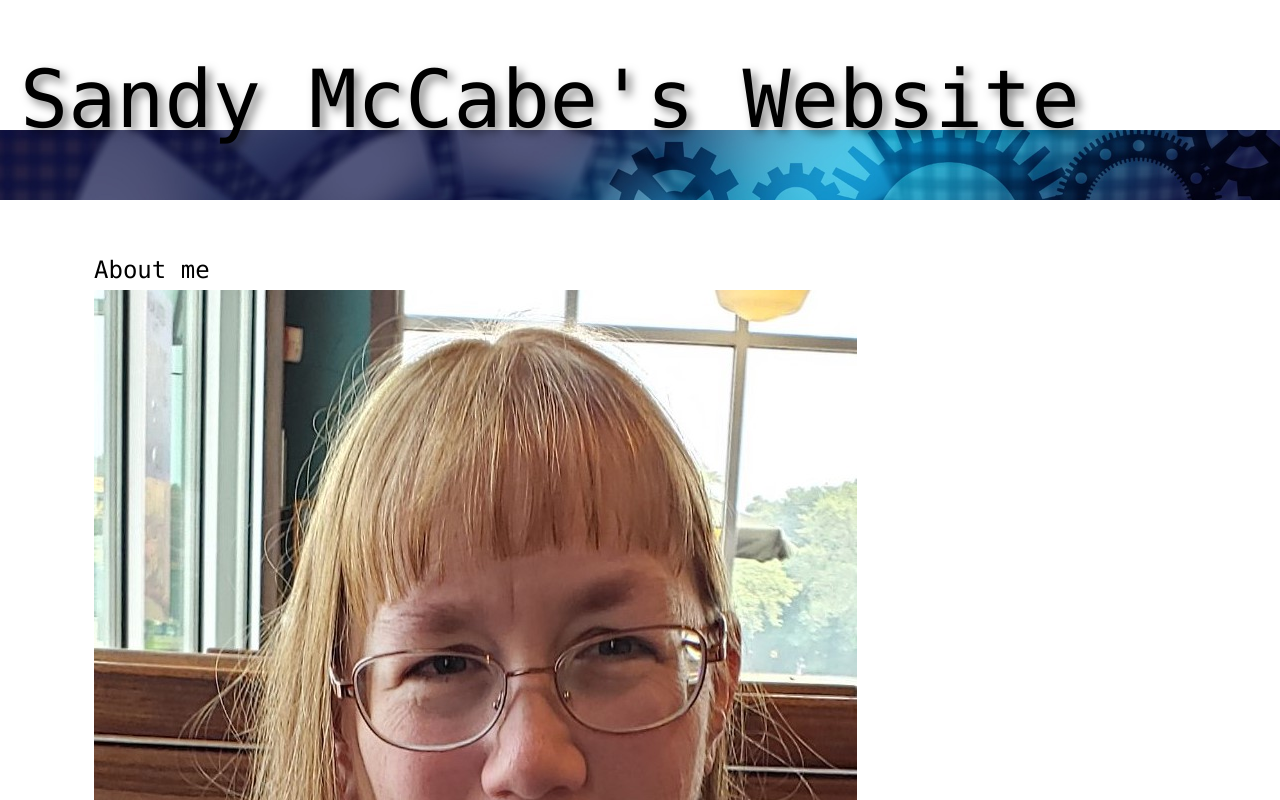
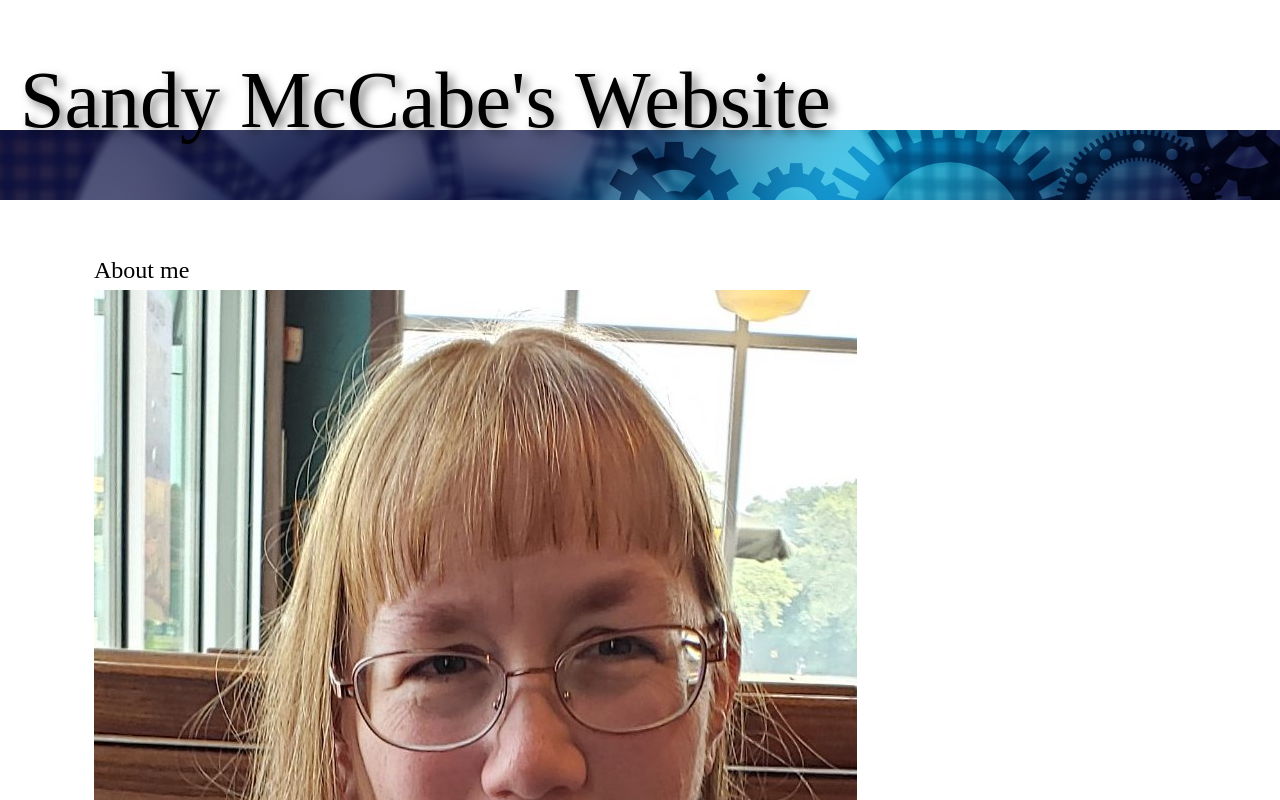
Before and after one commit to SandyMcCabe/sandy-website, a React (Create React App) app in the folder client/: page / in a window 1280 px wide. Shown: the top 800 px of the page. Built offline with nearby package versions, Linux system fonts and the light colour scheme; a web font is replaced by a local one.

Commit message:
lastest adjustments

```diff
--- a/client/src/components/About/index.js
+++ b/client/src/components/About/index.js
@@ -1,5 +1,6 @@
 import React from 'react';
 import me3 from '../../assets/projects/me3.jpg';
+// import me3 from 'client\src\assets\projects\me3.jpg';
 
 function About() {
     return (
--- a/client/src/index.css
+++ b/client/src/index.css
@@ -1,7 +1,7 @@
 
-code {
+/* code {
   font-family: "Lucida Console", "Courier New", monospace;
-}
+} */
 
 /* ******************************* */
 
@@ -13,7 +13,7 @@ code {
 
 body {
   margin: 0;
-  font-family: "Lucida Console", "Courier New", monospace;
+  /* font-family: "Lucida Console", "Courier New", monospace; */
 }
 
 main {
@@ -57,13 +57,13 @@ a:hover {
   transition: all 0.2s ease-in-out;
 }
 
-header {
+/* header {
   background: var(--dark);
 }
 
 header a {
   color: var(--light);
-}
+} */
 
 button {
   font-size: 1rem;
@@ -137,20 +137,9 @@ header h1 {
   z-index: 2;
 }
 
-/* header img {
-  z-index: 0;
-  position: absolute;
-  top: 0;
-  left: 0;
-  height: auto;
-  filter: sepia(1) opacity(60%);
-  opacity: 0.5;
-} */
-
 nav {
   position: relative;
-  font-family: "Lucida Console", "Courier New", monospace;
-  /* font-family: 'Aladin', cursive; */
+  /* font-family: "Lucida Console", "Courier New", monospace; */
   font-size: 2.5rem;
   margin: 30px 20px;
 }
```
